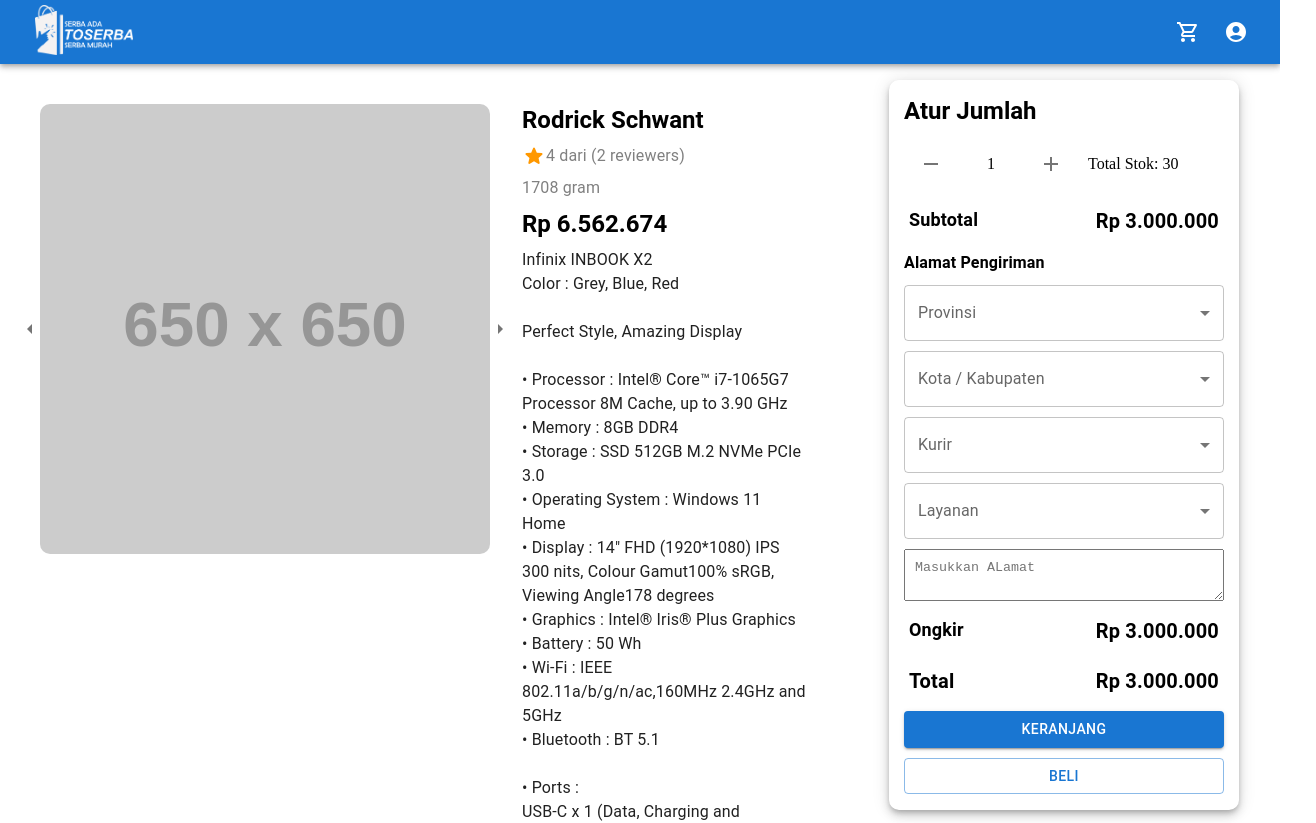
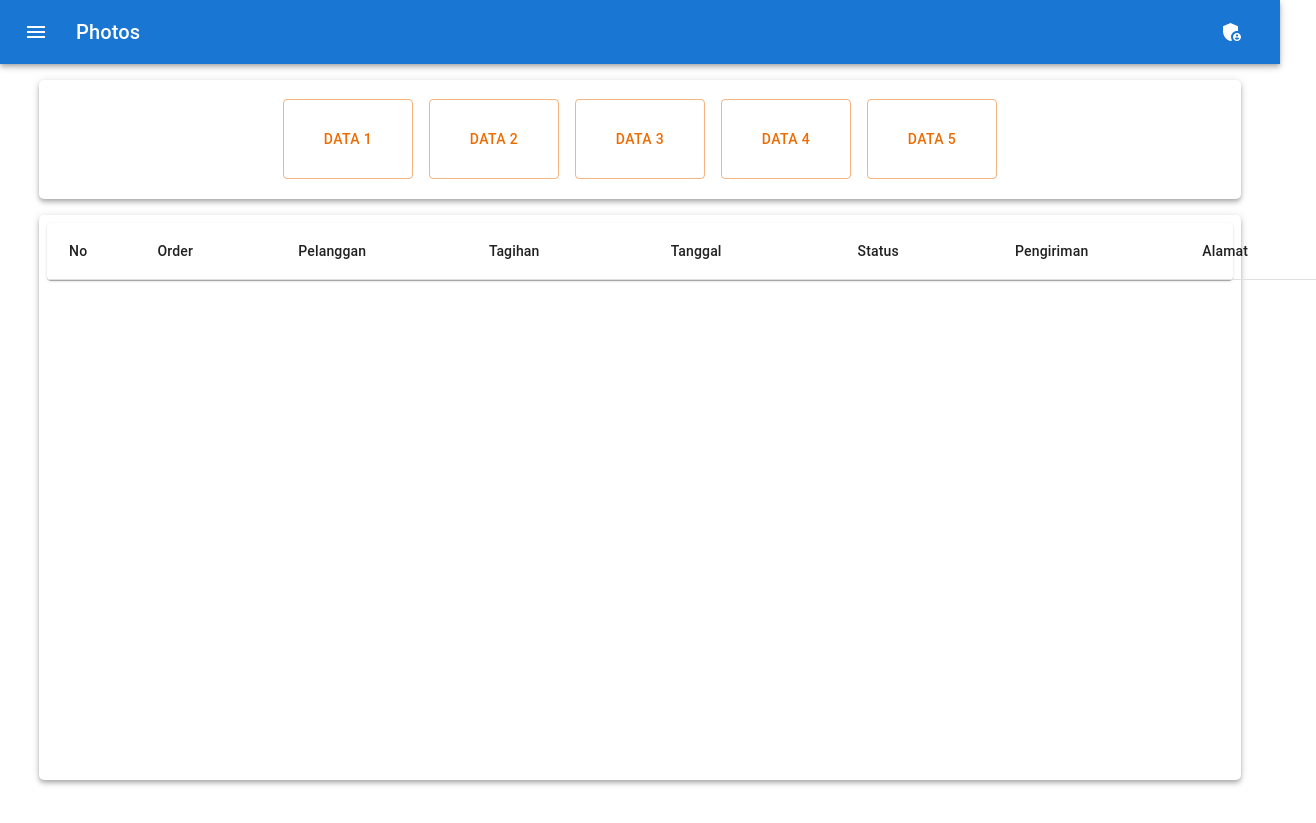
Before and after one commit to panduramadhan2/ecommerceMERN, a React (Vite) app in the folder client/: page /admin-dashboard in a window 1280 px wide. Shown: the top 823 px of the page, 1316 px wide, since content can reach past the window. After the commit the page ends 800 px from the top, so only its background shows below. Built offline with nearby package versions, Linux system fonts and the light colour scheme.

Commit message:
checkpoint Dashboard 13

```diff
--- a/client/src/App.jsx
+++ b/client/src/App.jsx
@@ -5,6 +5,7 @@ import DetailProduct from "./pages/product/DetailProduct";
 import Cart from "./pages/cart/Cart";
 import Profile from "./pages/user/Profile";
 import Orders from "./pages/user/order/Orders";
+import Dashboard from "./pages/admin/dashboard/Dashboard";
 
 function App() {
   return (
@@ -15,6 +16,7 @@ function App() {
         <Route path="/cart" element={<Cart />} />
         <Route path="/profile" element={<Profile />} />
         <Route path="/order" element={<Orders />} />
+        <Route path="/admin-dashboard" element={<Dashboard />} />
       </Routes>
     </BrowserRouter>
   );
--- a/client/src/components/appbar/Appbar.jsx
+++ b/client/src/components/appbar/Appbar.jsx
@@ -11,13 +11,16 @@ import { useNavigate } from "react-router-dom";
 
 const Appbar = () => {
   const navigate = useNavigate();
-  const user = "user";
+  const user = "admin";
 
   const userMenu = [
     { menu: "Profile", link: "/profile" },
     { menu: "Order", link: "/order" },
   ];
-  const adminMenu = ["Setting", "Dashboard", "Logout"];
+  const adminMenu = [
+    { menu: "Setting", link: "/admin-setting" },
+    { menu: "Dashboard", link: "/admin-dashboard" },
+  ];
 
   const [open, setOpen] = useState(null);
 
@@ -99,11 +102,12 @@ const Appbar = () => {
                   open={Boolean(open)}
                   onClose={menuClose}
                 >
-                  {adminMenu.map((item) => (
-                    <MenuItem onClick={menuClose} key={item}>
-                      {item}
+                  {adminMenu.map((item, index) => (
+                    <MenuItem key={index} onClick={() => toPage(item.link)}>
+                      {item.menu}
                     </MenuItem>
                   ))}
+                  <MenuItem>Logout</MenuItem>
                 </Menu>
               </>
             ) : (
--- /dev/null
+++ b/client/src/pages/admin/components/appbar/AdminBar.jsx
@@ -0,0 +1,75 @@
+import * as React from "react";
+import AppBar from "@mui/material/AppBar";
+import Box from "@mui/material/Box";
+import Toolbar from "@mui/material/Toolbar";
+import Typography from "@mui/material/Typography";
+import IconButton from "@mui/material/IconButton";
+import MenuIcon from "@mui/icons-material/Menu";
+
+import MenuItem from "@mui/material/MenuItem";
+import Menu from "@mui/material/Menu";
+import AdminPanelSettingsIcon from "@mui/icons-material/AdminPanelSettings";
+
+const AdminBar = () => {
+  const [anchorEl, setAnchorEl] = React.useState(null);
+
+  const handleMenu = (event) => {
+    setAnchorEl(event.currentTarget);
+  };
+
+  const handleClose = () => {
+    setAnchorEl(null);
+  };
+
+  return (
+    <Box sx={{ flexGrow: 1 }}>
+      <AppBar position="static">
+        <Toolbar>
+          <IconButton
+            size="large"
+            edge="start"
+            color="inherit"
+            aria-label="menu"
+            sx={{ mr: 2 }}
+          >
+            <MenuIcon />
+          </IconButton>
+          <Typography variant="h6" component="div" sx={{ flexGrow: 1 }}>
+            Photos
+          </Typography>
+
+          <IconButton
+            size="large"
+            aria-label="account of current user"
+            aria-controls="menu-appbar"
+            aria-haspopup="true"
+            onClick={handleMenu}
+            color="inherit"
+          >
+            <AdminPanelSettingsIcon />
+          </IconButton>
+          <Menu
+            id="menu-appbar"
+            anchorEl={anchorEl}
+            anchorOrigin={{
+              vertical: "top",
+              horizontal: "right",
+            }}
+            keepMounted
+            transformOrigin={{
+              vertical: "top",
+              horizontal: "right",
+            }}
+            open={Boolean(anchorEl)}
+            onClose={handleClose}
+          >
+            <MenuItem onClick={handleClose}>Setting</MenuItem>
+            <MenuItem onClick={handleClose}>Logout</MenuItem>
+          </Menu>
+        </Toolbar>
+      </AppBar>
+    </Box>
+  );
+};
+
+export default AdminBar;
--- /dev/null
+++ b/client/src/pages/admin/dashboard/Dashboard.jsx
@@ -0,0 +1,29 @@
+import { Fragment } from "react";
+import AdminBar from "../components/appbar/AdminBar";
+import { Box } from "@mui/material";
+import Data from "./Data";
+import Transactions from "./Transactions";
+
+const Dashboard = () => {
+  return (
+    <Fragment>
+      <AdminBar />
+      <Box
+        sx={{
+          height: "calc(100Vh - 100px)",
+          p: 2,
+          display: "flex",
+          alignItems: "center",
+          justifyContent: "start",
+          flexDirection: "column",
+          gap: 2,
+        }}
+      >
+        <Data />
+        <Transactions />
+      </Box>
+    </Fragment>
+  );
+};
+
+export default Dashboard;
--- /dev/null
+++ b/client/src/pages/admin/dashboard/Data.jsx
@@ -0,0 +1,57 @@
+import { Box, Button } from "@mui/material";
+
+const Data = () => {
+  return (
+    <Box
+      sx={{
+        width: "95%",
+        height: "15%",
+        borderRadius: "5px",
+        boxShadow: 4,
+        p: 1,
+        display: "flex",
+        alignItems: "center",
+        justifyContent: "center",
+        gap: 2,
+      }}
+    >
+      <Button
+        variant="outlined"
+        color="warning"
+        sx={{ height: 80, width: 130 }}
+      >
+        data 1
+      </Button>
+      <Button
+        variant="outlined"
+        color="warning"
+        sx={{ height: 80, width: 130 }}
+      >
+        data 2
+      </Button>
+      <Button
+        variant="outlined"
+        color="warning"
+        sx={{ height: 80, width: 130 }}
+      >
+        data 3
+      </Button>
+      <Button
+        variant="outlined"
+        color="warning"
+        sx={{ height: 80, width: 130 }}
+      >
+        data 4
+      </Button>
+      <Button
+        variant="outlined"
+        color="warning"
+        sx={{ height: 80, width: 130 }}
+      >
+        data 5
+      </Button>
+    </Box>
+  );
+};
+
+export default Data;
--- /dev/null
+++ b/client/src/pages/admin/dashboard/Transactions.jsx
@@ -0,0 +1,44 @@
+import { Box, Paper, TableCell, TableHead, TableRow } from "@mui/material";
+
+const column = [
+  { id: 1, label: "No", minWidth: 30 },
+  { id: 2, label: "Order", minWidth: 100 },
+  { id: 3, label: "Pelanggan", minWidth: 150 },
+  { id: 4, label: "Tagihan", minWidth: 150 },
+  { id: 5, label: "Tanggal", minWidth: 150 },
+  { id: 6, label: "Status", minWidth: 150 },
+  { id: 7, label: "Pengiriman", minWidth: 133 },
+  { id: 8, label: "Alamat", minWidth: 150 },
+];
+
+const Transactions = () => {
+  return (
+    <Box
+      sx={{
+        width: "95%",
+        height: "80%",
+        p: 1,
+        borderRadius: "5px",
+        boxShadow: 4,
+      }}
+    >
+      <Paper>
+        <TableHead>
+          <TableRow>
+            {column.map((column) => (
+              <TableCell
+                align="center"
+                key={column.id}
+                sx={{ minWidth: column.minWidth }}
+              >
+                {column.label}
+              </TableCell>
+            ))}
+          </TableRow>
+        </TableHead>
+      </Paper>
+    </Box>
+  );
+};
+
+export default Transactions;
--- a/client/src/pages/user/Profile.jsx
+++ b/client/src/pages/user/Profile.jsx
@@ -9,7 +9,7 @@ const Profile = () => {
       <Box
         sx={{
           // height: "calc(100vh - 70px)",
-          height: "100vh",
+          height: "100Vh",
           display: "flex",
           alignItems: "center",
           justifyContent: "center",
```
